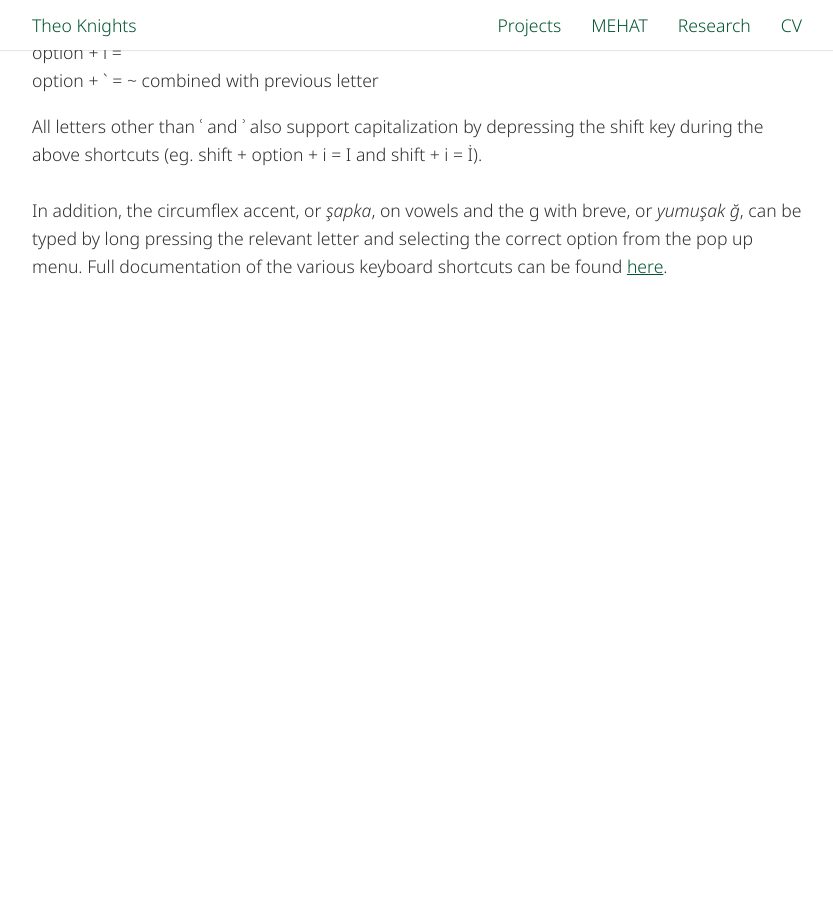
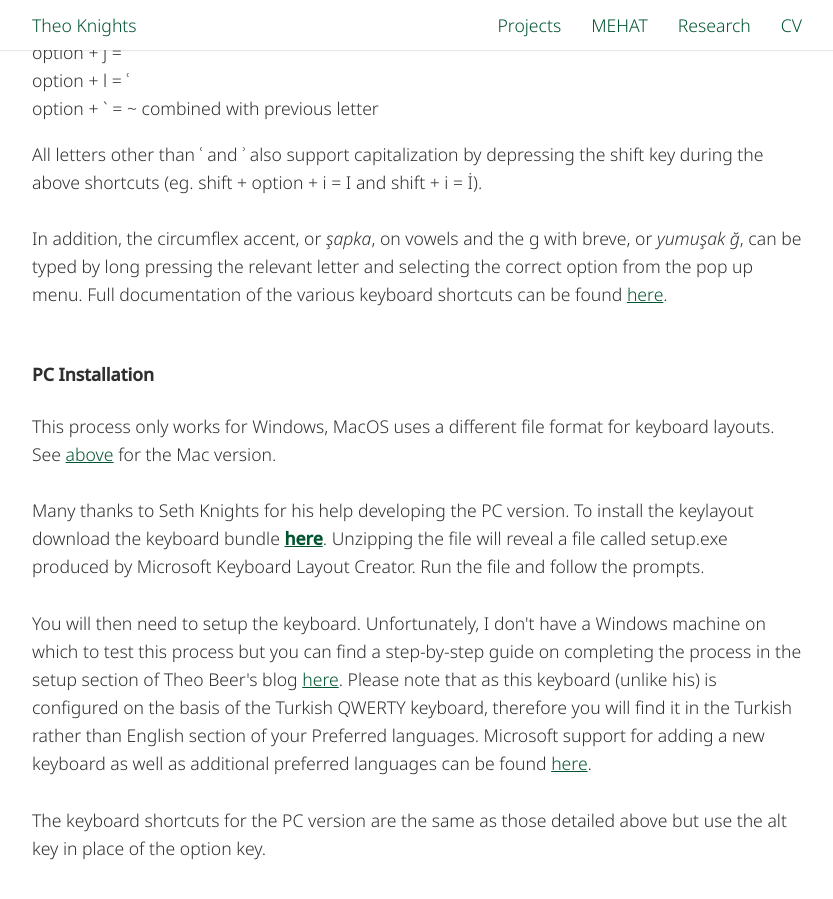
Before and after one commit to theoknights/theoknights.github.io, a Jekyll site: the page built from _pages/04_keyboard.html, in a window 1280 px wide and 900 px high, scrolled down 2483 px. Shown: the whole window, without its empty margins (223-1056 px from the left). Built offline with Jekyll 4.4.1, drawn with Linux system fonts in a browser that asks for light colours; before the commit the page ends 2837 px from its top, so only the background shows below that; some of the changed text lies outside the part shown.

Commit message:
pc version

```diff
--- a/_pages/04_keyboard.html
+++ b/_pages/04_keyboard.html
@@ -16,9 +16,9 @@ This is a Mac keyboard layout package I designed in Ukelele specifically for tra
     <img src="{{ site.url }}/images/keyboard.png" style="max-width:100%;height:auto" />
 </div>
 
-<h4>Installation</h4>
+<h4 id="mac-anchor">Mac Installation</h4>
 
-This process only works for Macs, Windows keyboard layouts use a different file format.
+This process only works for Macs, Windows keyboard layouts use a different file format. See <a href="#pc-anchor">below</a> for the Windows version.
 <br>
 <br>
 <b>Option 1</b>
@@ -78,5 +78,20 @@ All letters other than ʿ and ʾ also support capitalization by depressing the s
 <br>
 <br>
 In addition, the circumflex accent, or <i>şapka</i>, on vowels and the g with breve, or <i>yumuşak ğ</i>, can be typed by long pressing the relevant letter and selecting the correct option from the pop up menu. Full documentation of the various keyboard shortcuts can be found <a href="/pdfs/Ottoman keyboard layout.pdf">here</a>.
+<br>
+<br>
+<h4 id="pc-anchor">PC Installation</h4>
 
-<p>
+This process only works for Windows, MacOS uses a different file format for keyboard layouts. See <a href="#mac-anchor">above</a> for the Mac version.
+<br>
+<br>
+Many thanks to Seth Knights for his help developing the PC version. To install the keylayout download the keyboard bundle <a href="https://github.com/theoknights/ottomandiacspc/archive/main.zip"><b>here</b></a>. Unzipping the file will reveal a file called setup.exe produced by Microsoft Keyboard Layout Creator. Run the file and follow the prompts.
+<br>
+<br>
+You will then need to setup the keyboard. Unfortunately, I don't have a Windows machine on which to test this process but you can find a step-by-step guide on completing the process in the setup section of Theo Beer's blog <a href="https://medium.com/@tbeers/the-alt-latin-keyboard-layout-windows-version-701c64f8bfd8">here</a>. Please note that as this keyboard (unlike his) is configured on the basis of the Turkish QWERTY keyboard, therefore you will find it in the Turkish rather than English section of your Preferred languages. Microsoft support for adding a new keyboard as well as additional preferred languages can be found <a href="https://support.microsoft.com/en-us/windows/manage-the-input-and-display-language-settings-in-windows-12a10cb4-8626-9b77-0ccb-5013e0c7c7a2#:~:text=Add%20a%20keyboard&text=Select%20the%20Start%20%3E%20Settings%20%3E%20Time,language%20to%20get%20additional%20options.">here</a>.
+<br>
+<br>
+The keyboard shortcuts for the PC version are the same as those detailed above but use the alt key in place of the option key.
+<br>
+<br>
+ <p>
```
Also changed, not shown: other parts of _pages/04_keyboard.html (+1 -1 lines), 2 other files.
